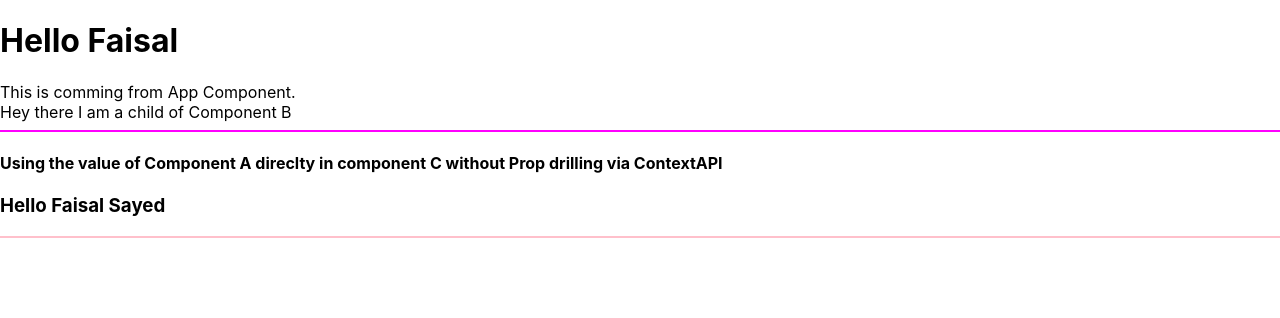
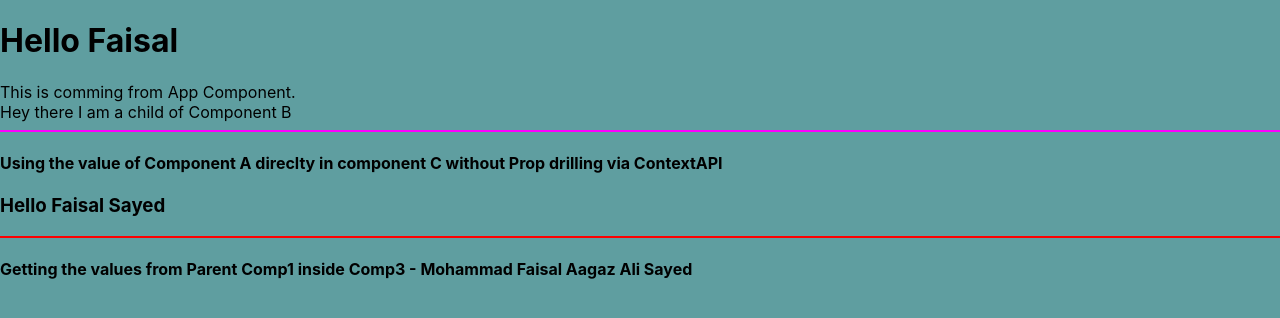
Before and after one commit to sayyedfaixal/React-revision, a React (Create React App) app: page / in a window 1280 px wide. Shown: the top 318 px of the page. Built offline with nearby package versions, Linux system fonts and the light colour scheme.

Commit message:
useContext done

```diff
--- a/src/App.js
+++ b/src/App.js
@@ -1,5 +1,6 @@
 import A from "./components/propDrilling/A";
 import CompA from "./components/contextAPI/CompA";
+import Comp1 from "./components/UseContext/Comp1";
 function App() {
   const name = "Faisal";
   return (
@@ -7,7 +8,8 @@ function App() {
       <A name={name}>This is comming from App Component.</A>
       <hr color="magenta" />
       <CompA />
-      <hr color="pink" />
+      <hr color="red" />
+      <Comp1 />
     </div>
   );
 }
--- /dev/null
+++ b/src/components/UseContext/Comp1.jsx
@@ -0,0 +1,21 @@
+import React, {createContext} from 'react'
+import Comp2 from './Comp2'
+
+const FirstName = createContext();
+const LastName = createContext();
+const MiddleName = createContext();
+const Comp1 = () => {
+  return (
+    <div>
+      <FirstName.Provider value={"Mohammad Faisal"}>
+        <LastName.Provider value={"Sayed"}>
+            <MiddleName.Provider value={"Aagaz Ali"}>
+              <Comp2 />
+            </MiddleName.Provider>
+      </LastName.Provider>
+      </FirstName.Provider>
+    </div>
+  )
+}
+export {FirstName, LastName, MiddleName}
+export default Comp1
--- /dev/null
+++ b/src/components/UseContext/Comp2.jsx
@@ -0,0 +1,12 @@
+import React from 'react'
+import Comp3 from './Comp3'
+
+const Comp2 = () => {
+  return (
+    <div>
+      <Comp3 />
+    </div>
+  )
+}
+
+export default Comp2
--- /dev/null
+++ b/src/components/UseContext/Comp3.jsx
@@ -0,0 +1,14 @@
+import React, { useContext } from 'react'
+import { FirstName, MiddleName, LastName  } from './Comp1'
+const Comp3 = () => {
+  const fName = useContext(FirstName);
+  const mName = useContext(MiddleName);
+  const lName = useContext(LastName);
+  return (
+    <div>
+      <h4>Getting the values from Parent Comp1 inside Comp3 - {fName} {mName} {lName}</h4>
+    </div>
+  )
+}
+
+export default Comp3
--- a/src/index.css
+++ b/src/index.css
@@ -1,4 +1,5 @@
 body {
+  background-color: cadetblue;
   margin: 0;
   font-family: -apple-system, BlinkMacSystemFont, 'Segoe UI', 'Roboto', 'Oxygen',
     'Ubuntu', 'Cantarell', 'Fira Sans', 'Droid Sans', 'Helvetica Neue',
```
